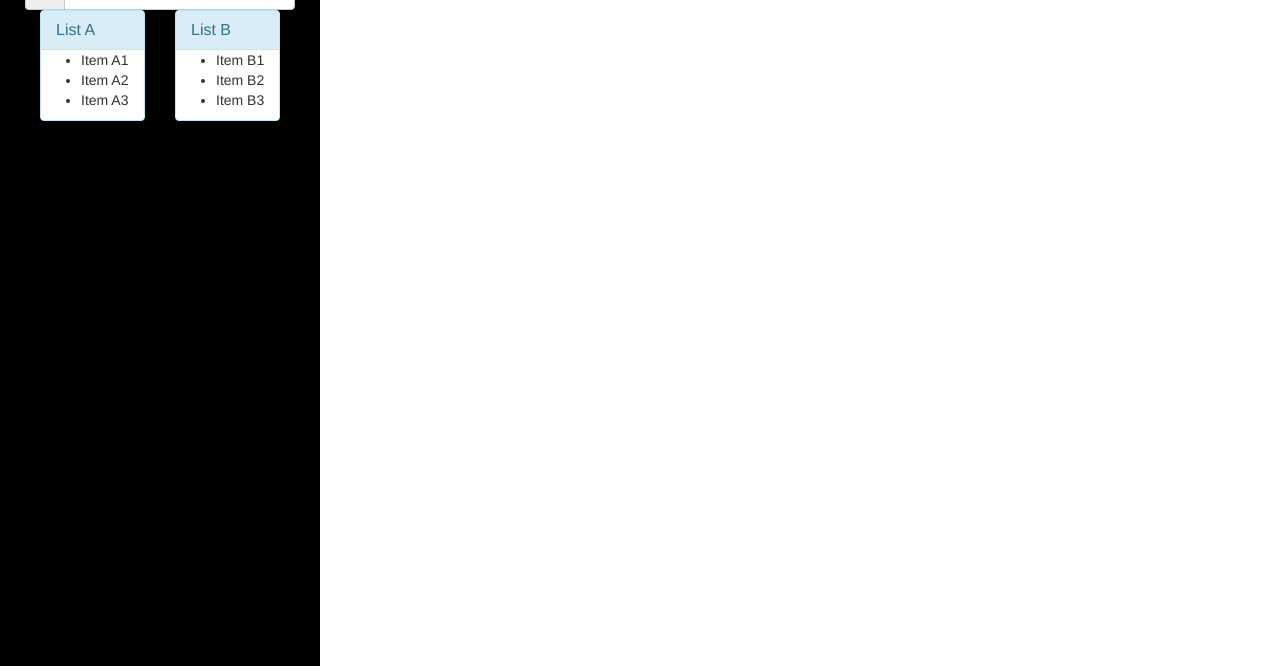
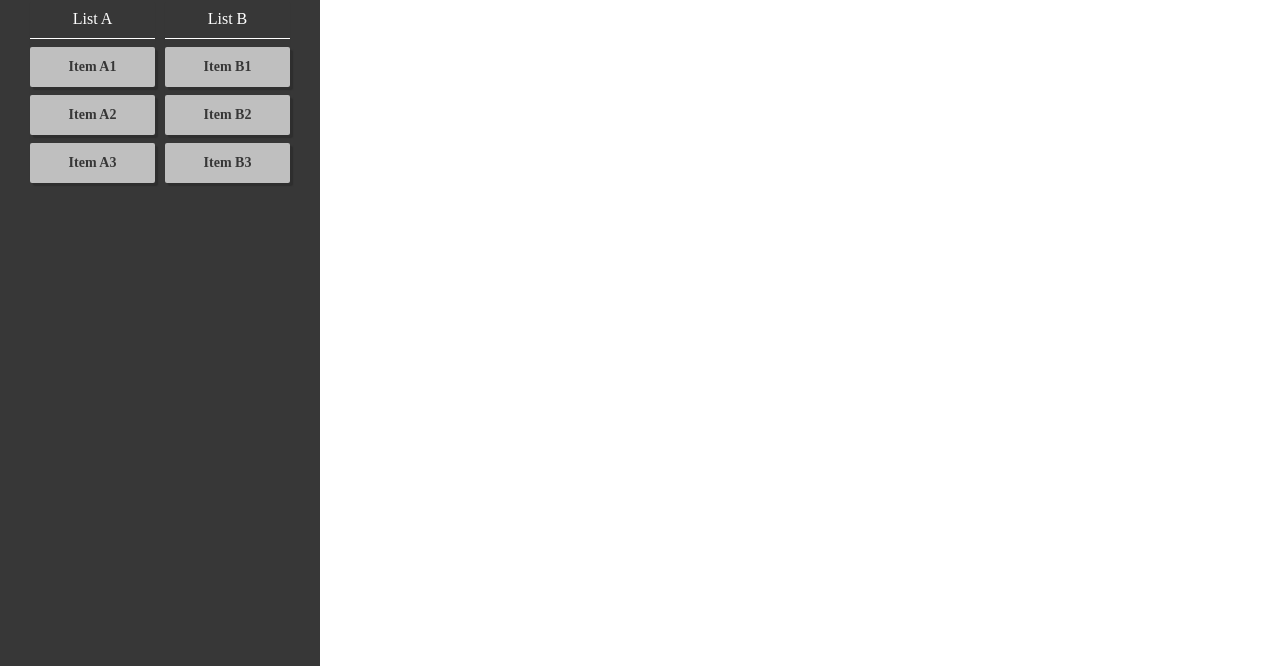
Before and after one commit to mseltzer94/jumboAdvisor, a website: page index.html in a window 1280 px wide. Shown: the part 134-800 px from the top of the page. Drawn offline with nearby package versions, Linux system fonts and the light colour scheme; some packages are replaced by stand-ins of ours.

Commit message:
sidebar style

```diff
--- a/assets/css/app.css
+++ b/assets/css/app.css
@@ -1,6 +1,8 @@
 body {
 	min-height: 100%;
     height: 100%;
+    font-family: quicksand;
+    font-weight: 500;
 }
 
 .container-fluid {
@@ -13,8 +15,8 @@ body {
 
 #sidebar-wrapper {
 	/*position: fixed;*/
-	height: 100%;
-	background-color: black;
+	height: 100vh;
+	background-color: #373737;
 }
 
 .wrapper {
@@ -39,3 +41,43 @@ body {
 .degree_sheet h1 {
 	text-align: center;
 }
+
+.input-group {
+	margin-bottom: 15px;
+	margin-top: -15px;=
+}
+
+
+
+
+.listitembaby {
+	border-style: none;
+	border-radius: 2px;
+	color: #373737;
+	list-style: none;
+	margin-left: -40px;
+	margin-top: 8px;
+	margin-bottom: 5px;
+	text-align: center;
+	padding: 10px;
+	background-color: #BFBFBF;
+	font-weight: bold;
+	box-shadow: 3px 3px 1px #2E2E2E;
+}
+
+#cart-section {
+	background-color: #373737;
+	border-style: none;
+	margin: -10px;
+	margin-bottom: 25px;
+}
+
+#cart-section-header {
+	background-color: #373737;
+	border-color: white;
+}
+
+#cart-section-title {
+	text-align: center;
+	color: white;
+}
--- a/index.html
+++ b/index.html
@@ -24,18 +24,19 @@
 				</div>
 
 				<div ng-repeat="(listName, list) in models.lists" class="col-md-6">
-	                <div class="panel panel-info">
-	                    <div class="panel-heading">
-	                        <h3 class="panel-title">List {{listName}}</h3>
+	                <div class="panel panel-info" id="cart-section">
+	                    <div class="panel-heading" id="cart-section-header">
+	                        <h3 class="panel-title" id="cart-section-title">List {{listName}}</h3>
 	                    </div>
 	                    <!-- The dnd-list directive allows to drop elements into it.
 						     The dropped data will be added to the referenced list -->
-						<ul dnd-list="list">
+						<ul dnd-list="list" id="cart-section-list">
 						    <!-- The dnd-draggable directive makes an element draggable and will
 						         transfer the object that was assigned to it. If an element was
 						         dragged away, you have to remove it from the original list
 						         yourself using the dnd-moved attribute -->
-						    <li ng-repeat="item in list"
+						    <li class="listitembaby"
+						    	ng-repeat="item in list"
 						        dnd-draggable="item"
 						        dnd-moved="list.splice($index, 1)"
 						        dnd-effect-allowed="move"
```
